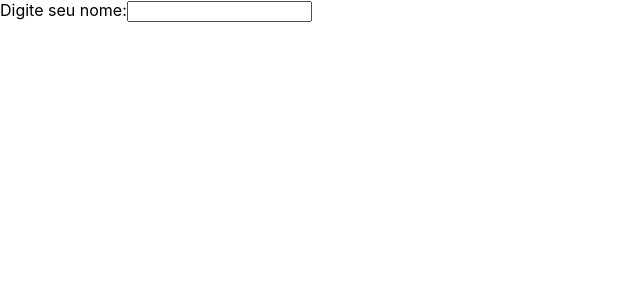
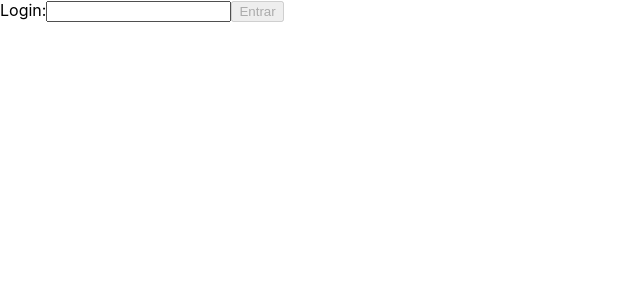
Before and after one commit to KleversonEller/Projeto-Tunes, a React (Create React App) app: page / in a window 1280 px wide. Shown: the top 300 px of the page, without its empty margins (0-640 px from the left). Built offline with nearby package versions, Linux system fonts and the light colour scheme.

Commit message:
Requisito - 2

```diff
--- /dev/null
+++ b/src/Loading.jsx
@@ -0,0 +1,11 @@
+import React from 'react';
+
+class Loading extends React.Component {
+  render() {
+    return (
+      <p>Carregando...</p>
+    );
+  }
+}
+
+export default Loading;
--- a/src/pages/Login.jsx
+++ b/src/pages/Login.jsx
@@ -1,15 +1,81 @@
 import React from 'react';
+import { Redirect } from 'react-router-dom';
+import { createUser } from '../services/userAPI';
+import Loading from '../Loading';
 
 class Login extends React.Component {
+  constructor() {
+    super();
+    this.state = {
+      validateBtn: true,
+      inputLogin: '',
+      logado: false,
+      loading: <Loading />,
+    };
+    this.btnValidate = this.btnValidate.bind(this);
+    this.loginInput = this.loginInput.bind(this);
+    this.parameterObject = this.parameterObject.bind(this);
+  }
+
+  loginInput(event) {
+    this.setState({
+      [event.target.name]: event.target.value,
+    }, this.btnValidate);
+  }
+
+  btnValidate() {
+    const { inputLogin } = this.state;
+    const qntCharacter = 3;
+    return inputLogin.length >= qntCharacter
+      ? this.setState({
+        validateBtn: false,
+      })
+      : this.setState({
+        validateBtn: true,
+      });
+  }
+
+  async parameterObject(event) {
+    event.preventDefault();
+    const { inputLogin } = this.state;
+    this.setState({
+      logado: true,
+    });
+    await createUser({ name: inputLogin });
+    this.setState({
+      loading: <Redirect to="/search" />,
+    });
+  }
+
   render() {
+    const { state } = this;
     return (
       <div data-testid="page-login">
-        <form>
-          <label htmlFor="name">
-            Digite seu nome:
-            <input data-testid="login-name-input" id="name" type="text" />
-          </label>
-        </form>
+        {state.logado
+          ? state.loading
+          : (
+            <form>
+              <label htmlFor="name">
+                Login:
+                <input
+                  data-testid="login-name-input"
+                  id="name"
+                  type="text"
+                  name="inputLogin"
+                  value={ state.inputLogin }
+                  onChange={ this.loginInput }
+                />
+              </label>
+              <button
+                disabled={ state.validateBtn }
+                data-testid="login-submit-button"
+                type="submit"
+                onClick={ this.parameterObject }
+              >
+                Entrar
+              </button>
+            </form>
+          )}
       </div>
     );
   }
```
